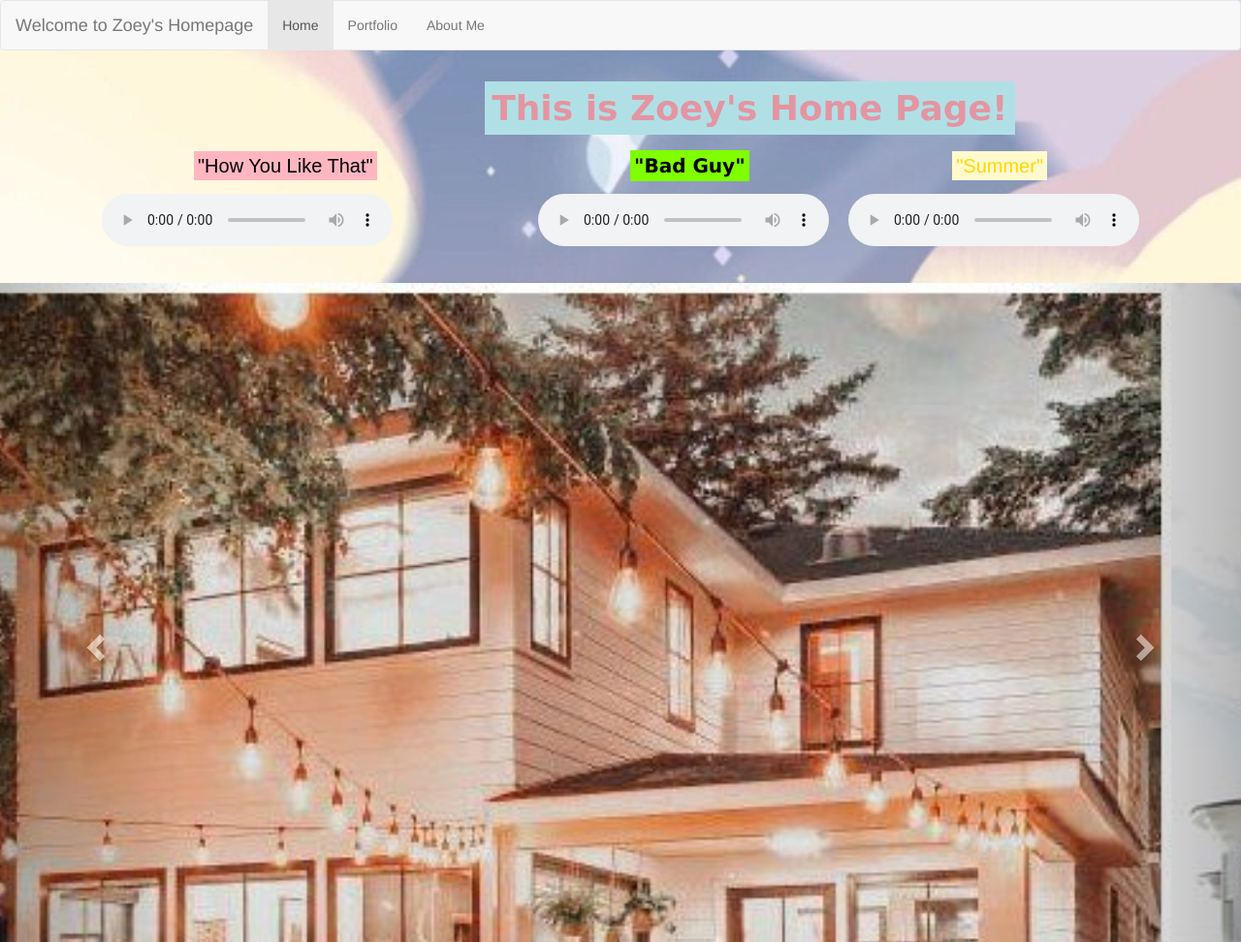
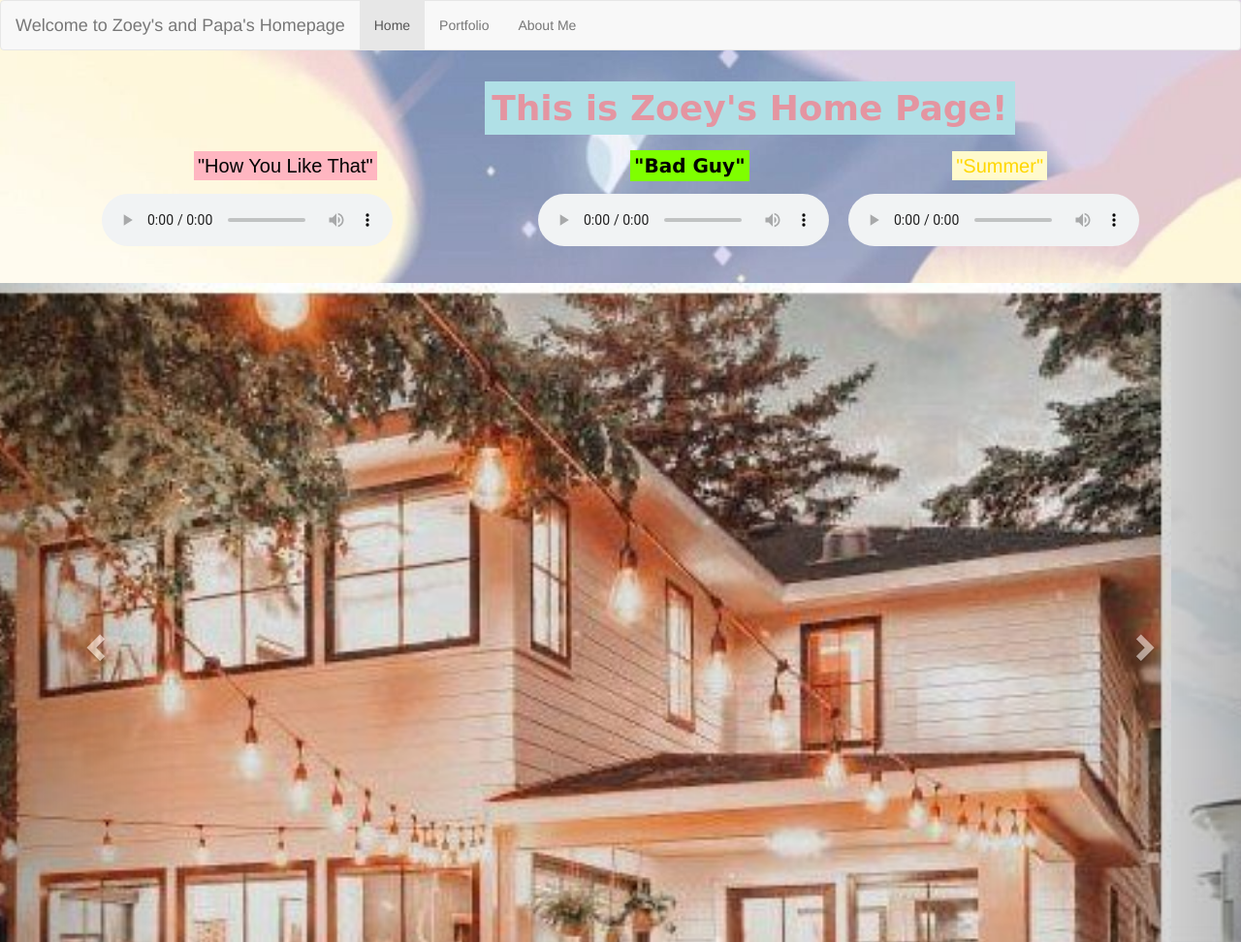
Before and after one commit to 1861952/zoeyyongwebsite, a plain HTML site: page index.html in a window 1280 px wide. Shown: the top 972 px of the page at 97% size. Drawn offline with nearby package versions, Linux system fonts and the light colour scheme.

Commit message:
added papa's related content

```diff
--- a/index.html
+++ b/index.html
@@ -67,7 +67,7 @@
 <nav class="navbar navbar-default">
   <div class="container-fluid">
     <div class="navbar-header">
-      <a class="navbar-brand" href="index.html">Welcome to Zoey's Homepage</a>
+      <a class="navbar-brand" href="index.html">Welcome to Zoey's and Papa's Homepage</a>
     </div>
     <ul class="nav navbar-nav">
       <li class="active"><a href="index.html">Home</a></li>
```
Also changed, not shown: papa.html (added, +1 -0 lines).
